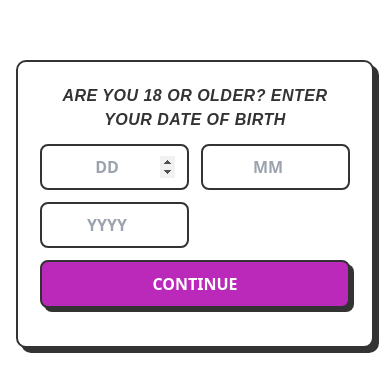
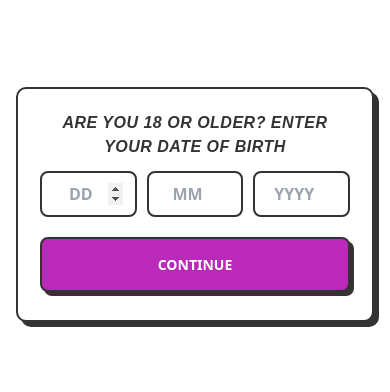
Before and after one commit to caseyclarkee/Sugar-Sale, a Vue app: page / in a window 390 px wide. Shown: the part 218-610 px from the top of the page. Built offline with nearby package versions, Linux system fonts and the light colour scheme; a web font is replaced by a local one.

Commit message:
Update style.css

```diff
--- a/public/style.css
+++ b/public/style.css
@@ -335,18 +335,25 @@ small.muted { color:#444; opacity:.8; display:block; margin-top:1rem; }
 .error { color: #b00020; font-weight: 700; margin: 6px 0 0; }
 
 @media (max-width: 560px) {
-  .age-card .row { grid-template-columns: 1fr 1fr; }
-  #age-gate-form .cta { grid-column: 1 / -1; }
-}
+  .age-card .row {
+    /* keep DD / MM / YYYY inline on mobile */
+    grid-template-columns: repeat(3, minmax(0, 1fr));
+    grid-auto-rows: auto;
+    gap: 10px;
+  }
 
-/* =============================
-   Mobile + Safe Area Fixes
-   ============================= */
-.input, #birth-year { font-size: max(16px, 2.2vmin); }
-button.cta, #age-gate-form .cta {
-  font-size: max(16px, 2.2vmin);
-  min-height: 44px;
-  white-space: nowrap;
+  /* inputs fill their thirds */
+  #birth-day,
+  #birth-month,
+  #birth-year {
+    width: 100%;
+  }
+
+  /* button drops to next row and spans full width */
+  #age-gate-form .cta {
+    grid-column: 1 / -1;
+    margin-top: 10px;
+  }
 }
 
 .site-footer {
```
